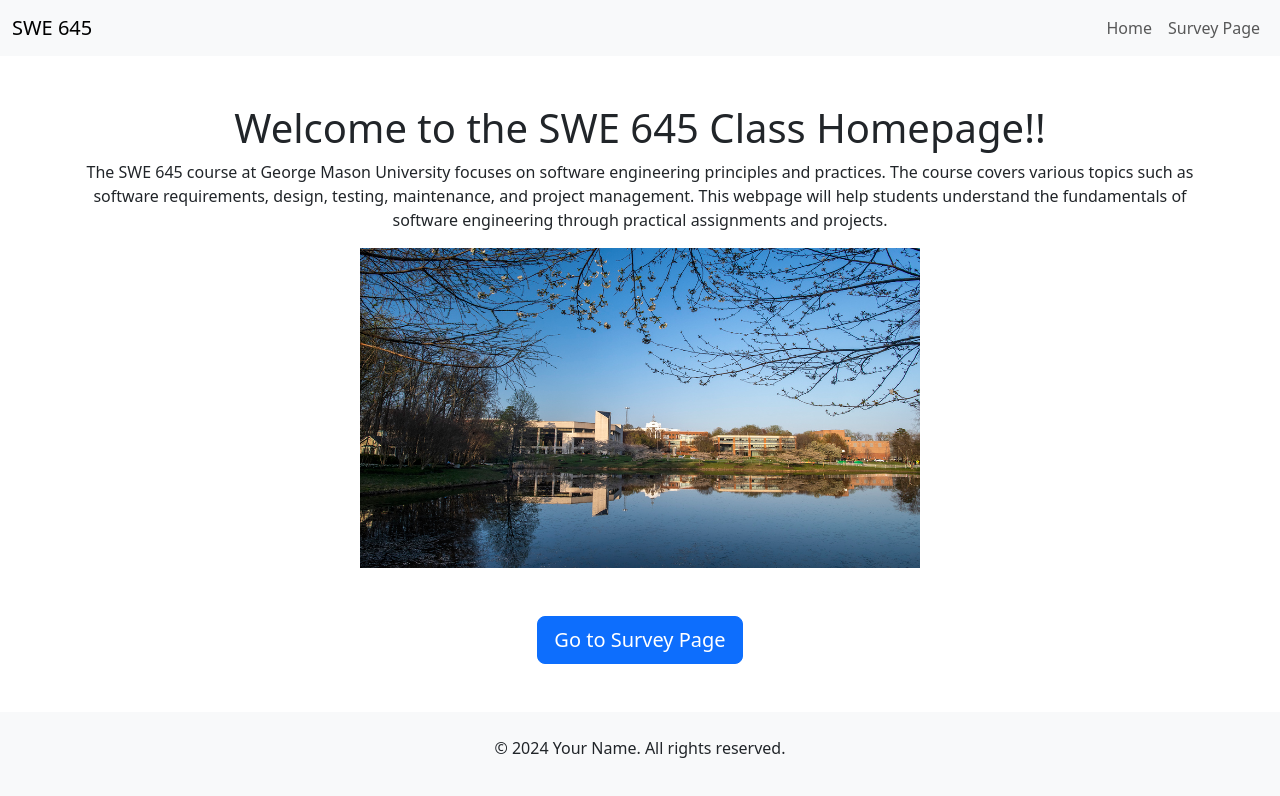
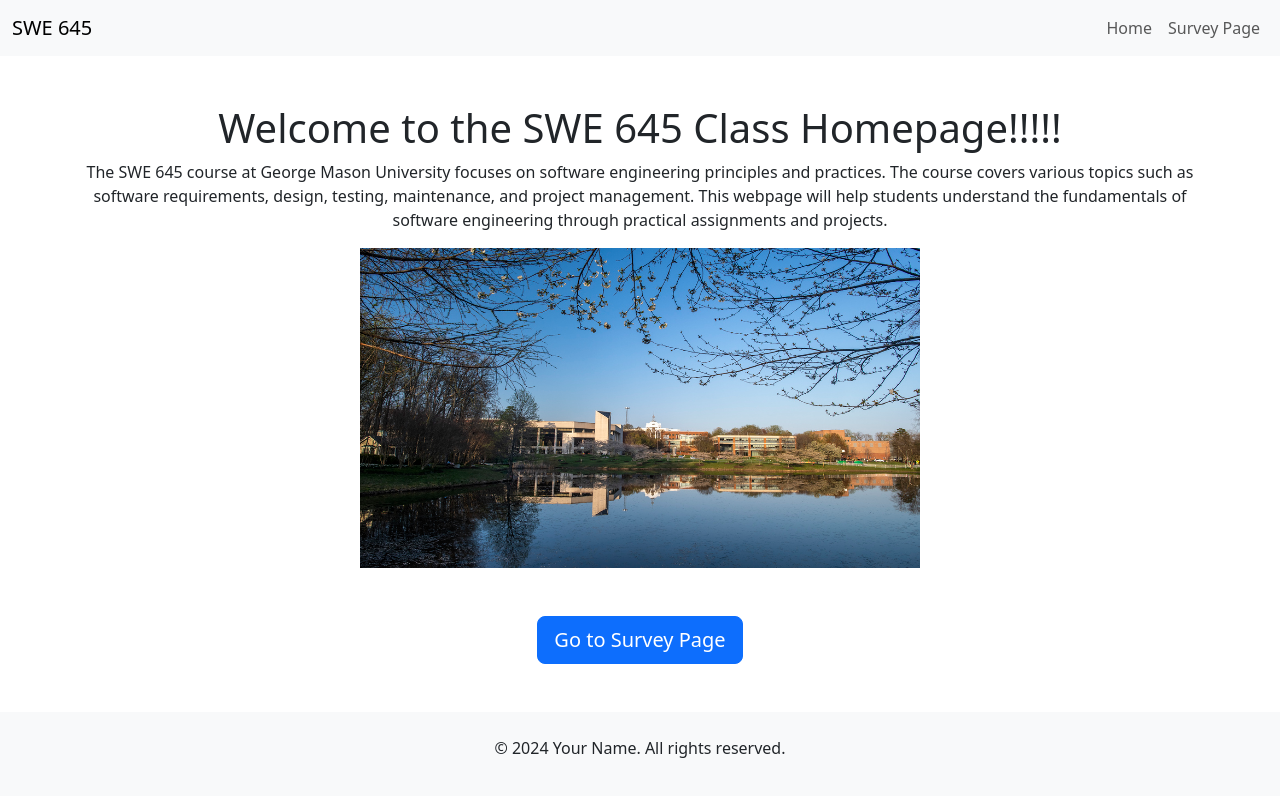
Before and after one commit to neil2124/SWE645_Assignment_2, a plain HTML site: page class-website/index.html in a window 1280 px wide. Drawn offline with nearby package versions, Linux system fonts and the light colour scheme.

```diff
--- a/class-website/index.html
+++ b/class-website/index.html
@@ -27,7 +27,7 @@
 
     <!-- Main Content -->
     <div  class="container mt-5 text-center">
-        <h1>Welcome to the SWE 645 Class Homepage!!</h1>
+        <h1>Welcome to the SWE 645 Class Homepage!!!!!</h1>
 
         <!-- Course Description -->
         <p>The SWE 645 course at George Mason University focuses on software engineering principles and practices. The course covers various topics such as software requirements, design, testing, maintenance, and project management. This webpage will help students understand the fundamentals of software engineering through practical assignments and projects.</p>
```
